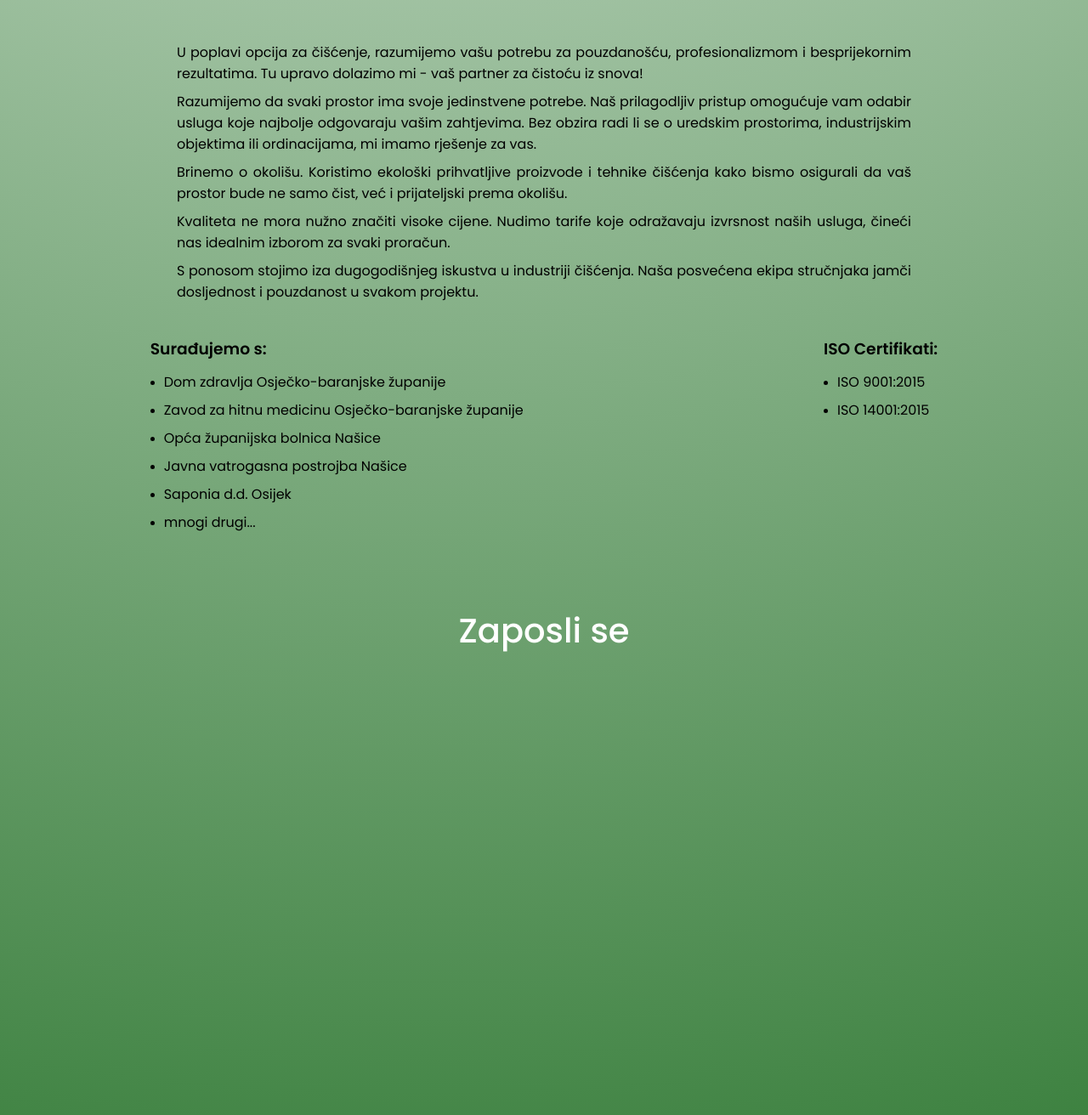
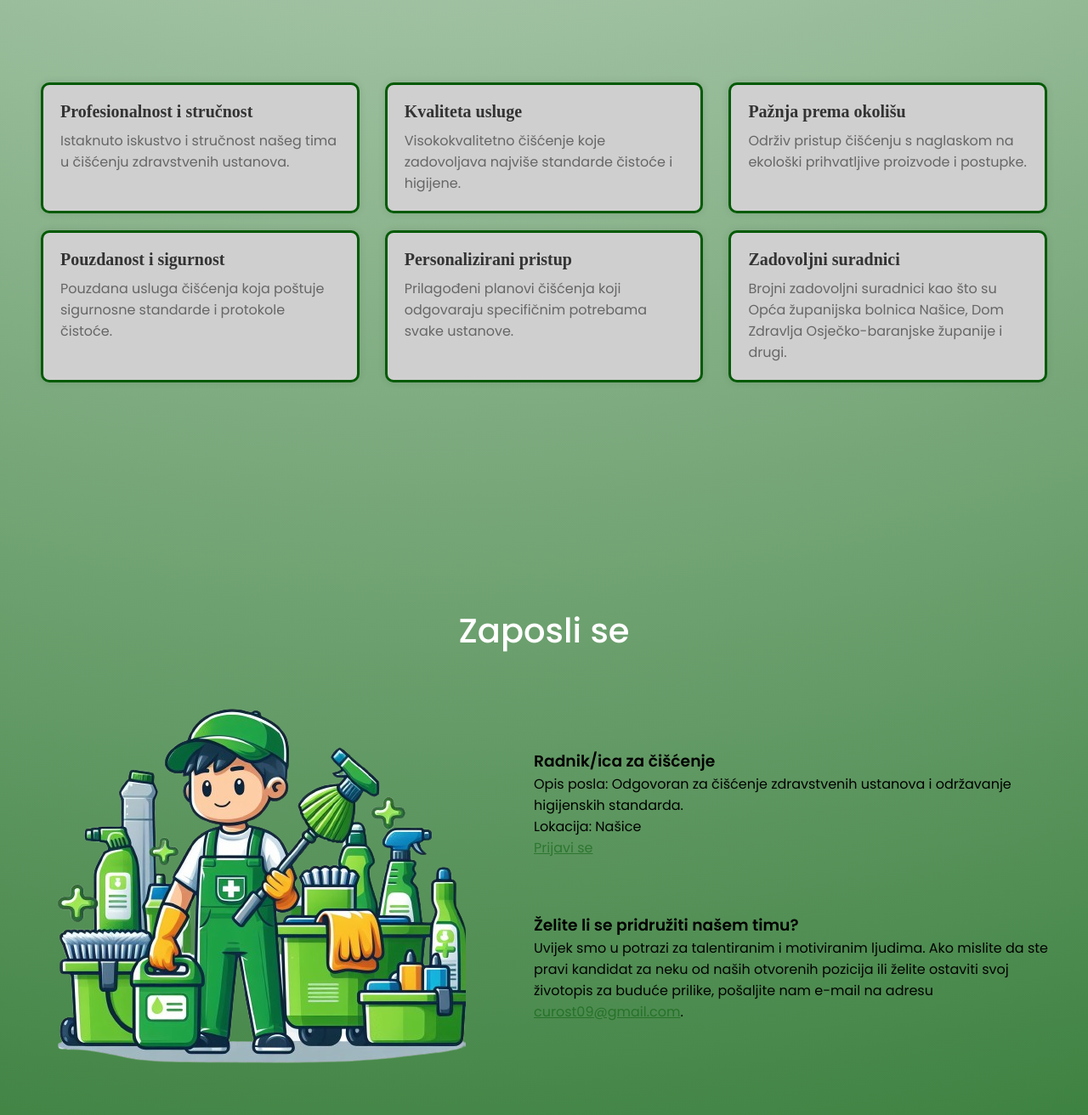
Before and after one commit to filip7557/orwima-website, a plain HTML site: page index.html in a window 1280 px wide. Shown: the part 1740-3052 px from the top of the page at 85% size. Drawn offline with Linux system fonts and the light colour scheme.

Commit message:
Add missing pages

```diff
--- a/index.html
+++ b/index.html
@@ -89,33 +89,32 @@
           <h3 class="heading">Zašto nas?</h3>
         </div>
         <div class="zopkot__zastonas-content">
-          <div class="zopkot__zastonas-content_text">
-            <p>U poplavi opcija za čišćenje, razumijemo vašu potrebu za pouzdanošću, profesionalizmom i besprijekornim rezultatima. Tu upravo dolazimo mi - vaš partner za čistoću iz snova!</p>
-            <p>Razumijemo da svaki prostor ima svoje jedinstvene potrebe. Naš prilagodljiv pristup omogućuje vam odabir usluga koje najbolje odgovaraju vašim zahtjevima. Bez obzira radi li se o uredskim prostorima, industrijskim objektima ili ordinacijama, mi imamo rješenje za vas.</p>
-            <p>Brinemo o okolišu. Koristimo ekološki prihvatljive proizvode i tehnike čišćenja kako bismo osigurali da vaš prostor bude ne samo čist, već i prijateljski prema okolišu.</p>
-            <p>Kvaliteta ne mora nužno značiti visoke cijene. Nudimo tarife koje odražavaju izvrsnost naših usluga, čineći nas idealnim izborom za svaki proračun.</p>
-            <p>S ponosom stojimo iza dugogodišnjeg iskustva u industriji čišćenja. Naša posvećena ekipa stručnjaka jamči dosljednost i pouzdanost u svakom projektu.</p>
+          <div class="benefits">
+            <div class="benefit">
+              <h3>Profesionalnost i stručnost</h3>
+              <p>Istaknuto iskustvo i stručnost našeg tima u čišćenju zdravstvenih ustanova.</p>
+            </div>
+            <div class="benefit">
+              <h3>Kvaliteta usluge</h3>
+              <p>Visokokvalitetno čišćenje koje zadovoljava najviše standarde čistoće i higijene.</p>
+            </div>
+            <div class="benefit">
+              <h3>Pažnja prema okolišu</h3>
+              <p>Održiv pristup čišćenju s naglaskom na ekološki prihvatljive proizvode i postupke.</p>
+            </div>
+            <div class="benefit">
+              <h3>Pouzdanost i sigurnost</h3>
+              <p>Pouzdana usluga čišćenja koja poštuje sigurnosne standarde i protokole čistoće.</p>
+            </div>
+            <div class="benefit">
+              <h3>Personalizirani pristup</h3>
+              <p>Prilagođeni planovi čišćenja koji odgovaraju specifičnim potrebama svake ustanove.</p>
+            </div>
+            <div class="benefit">
+              <h3>Zadovoljni suradnici</h3>
+              <p>Brojni zadovoljni suradnici kao što su Opća županijska bolnica Našice, Dom Zdravlja Osječko-baranjske županije i drugi.</p>
+            </div>
           </div>
-          <div class="zopkot__zastonas-content_boxes">
-          <div class="zopkot__zastonas-content_box">
-            <h3>Surađujemo s:</h3>
-            <ul>
-              <li><p>Dom zdravlja Osječko-baranjske županije</p></li>
-              <li><p>Zavod za hitnu medicinu Osječko-baranjske županije</p></li>
-              <li><p>Opća županijska bolnica Našice</p></li>
-              <li><p>Javna vatrogasna postrojba Našice</p></li>
-              <li><p>Saponia d.d. Osijek</p></li>
-              <li><p>mnogi drugi...</p></li>
-            </ul>
-          </div>
-          <div class="zopkot__zastonas-content_box">
-            <h3>ISO Certifikati:</h3>
-            <ul>
-              <li><p>ISO 9001:2015</p></li>
-              <li><p>ISO 14001:2015</p></li>
-            </ul>
-          </div>
-        </div>
         </div>
       </div>
       <div class="zopkot__zaposlise" id="zaposlise">
@@ -123,7 +122,23 @@
           <h3 class="heading_white">Zaposli se</h3>
         </div>
         <div class="zopkot__zaposlise-content">
-
+          <div class="zaposlise-image">
+            <img src="assets/zaposlise_illustration.png" alt="zaposlise image">
+          </div>
+          <div class="zopkot__zaposlise-content-jobinfo">
+          <div class="job-openings">
+            <div class="job-opening">
+              <h3>Radnik/ica za čišćenje</h3>
+              <p>Opis posla: Odgovoran za čišćenje zdravstvenih ustanova i održavanje higijenskih standarda.</p>
+              <p>Lokacija: Našice</p>
+              <a href="mailto:curost09@gmail.com" class="apply-btn">Prijavi se</a>
+            </div>
+          </div>
+          <div class="job-info">
+            <h3>Želite li se pridružiti našem timu?</h3>
+            <p>Uvijek smo u potrazi za talentiranim i motiviranim ljudima. Ako mislite da ste pravi kandidat za neku od naših otvorenih pozicija ili želite ostaviti svoj životopis za buduće prilike, pošaljite nam e-mail na adresu <a href="mailto:curost09@gmail.com">curost09@gmail.com</a>.</p>
+          </div>
+        </div>
         </div>
       </div>
       <div class="zopkot__kontakt" id="kontakt">
@@ -131,7 +146,20 @@
           <h3 class="heading_white">Kontakt</h3>
         </div>
         <div class="zopkot__kontakt-content">
-
+          <div class="contact-info">
+            <p><strong>Adresa:</strong> Tina Ujevića 9, 31500 Našice, Hrvatska</p>
+            <p><strong>Telefon:</strong> +385 91 661 7309</p>
+            <p><strong>E-mail:</strong> curost09@gmail.com</p>
+          </div>
+          <div class="contact-form">
+            <h3>Pošaljite nam poruku</h3>
+            <form action="#" method="post">
+              <input type="text" name="name" placeholder="Ime i prezime" required>
+              <input type="email" name="email" placeholder="E-mail adresa" required>
+              <textarea name="message" placeholder="Vaša poruka" required></textarea>
+              <button type="submit">Pošalji</button>
+            </form>
+          </div>
         </div>
       </div>
       <div class="footer">
--- a/styles/styles.css
+++ b/styles/styles.css
@@ -349,3 +349,114 @@
   bottom: 0vh;
   right: 0vw;
 }
+
+.benefits {
+  display: flex;
+  flex-wrap: wrap;
+  justify-content: space-between;
+  margin: 3rem;
+}
+
+.benefit {
+  flex-basis: calc(33.33% - 20px);
+  background-color: #cfcfcf;
+  padding: 20px;
+  margin-bottom: 20px;
+  border-radius: 10px;
+  border: rgb(0, 90, 4) solid;
+  box-shadow: 0 0 10px rgba(0, 0, 0, 0.1);
+}
+
+.benefit h3 {
+  font-size: 20px;
+  color: #333;
+  margin-bottom: 10px;
+}
+
+.benefit p {
+  color: #666;
+}
+
+.zopkot__zaposlise-content {
+  display: flex;
+  flex-direction: row;
+}
+
+.zaposlise-image {
+  display: flex;
+  justify-content: left;
+  margin: -2.5rem 3rem;
+}
+
+.zopkot__zaposlise-content-jobinfo {
+  display: flex;
+  flex-direction: column;
+  font-family: Poppins, sans-serif;
+}
+
+.zopkot__zaposlise-content-jobinfo a {
+  color: rgba(0, 90, 4, 0.5);
+}
+
+.zopkot__zaposlise-content-jobinfo a:hover {
+  color: rgba(0, 90, 4, 1);
+}
+
+.job-opening {
+  margin: 2rem;
+}
+
+.job-info {
+  margin: 2rem;
+}
+
+.zopkot__kontakt-content {
+  display: flex;
+  flex-direction: row;
+  justify-content: space-around;
+  align-items: center;
+  font-family: Poppins, sans-serif;
+}
+
+.contact-info {
+  margin-bottom: 30px;
+  margin-left: 2rem;
+}
+
+.contact-info p {
+  margin-bottom: 10px;
+}
+
+.contact-form {
+  margin-right: 2rem;
+}
+
+.contact-form h3 {
+  margin-bottom: 20px;
+}
+
+.contact-form input,
+.contact-form textarea {
+  width: 100%;
+  padding: 10px;
+  margin-bottom: 10px;
+  border-radius: 5px;
+  border: 1px solid #ccc;
+}
+
+.contact-form textarea {
+  height: 2.5rem;
+}
+
+.contact-form button {
+  background-color: rgba(0, 90, 4, 0.5);
+  color: #fff;
+  padding: 10px 20px;
+  border: none;
+  border-radius: 5px;
+  cursor: pointer;
+}
+
+.contact-form button:hover {
+  background-color: rgb(0, 90, 4);
+}
```
Also changed, not shown: assets/zaposlise_illustration.png (added).
